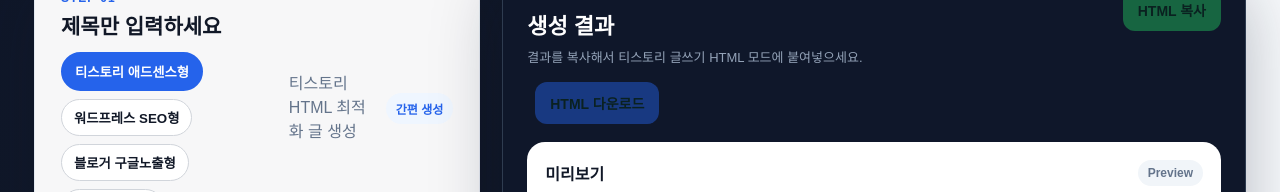
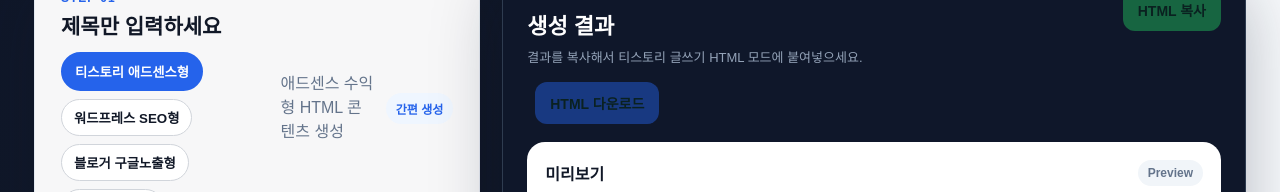
Before and after one commit to kwang-kyu/tistory-html-maker-ai, a React (Vite) app: page / in a window 1280 px wide. Shown: the part 249-441 px from the top of the page. Built offline with nearby package versions, Linux system fonts and the light colour scheme.

Commit message:
Update platform descriptions

```diff
--- a/src/App.tsx
+++ b/src/App.tsx
@@ -353,10 +353,10 @@
 </div>
               </div>
               <p style={{ marginTop: "10px", color: "#64748b" }}>
-              {platform === "tistory" && "티스토리 HTML 최적화 글 생성"}
-              {platform === "wordpress" && "SEO 제목 + 메타설명 + 본문 생성"}
-              {platform === "blogger" && "검색설명 + 라벨 + 본문 생성"}
-              {platform === "naver" && "체류시간형 네이버 블로그 글 생성"}
+              {platform === "tistory" && "애드센스 수익형 HTML 콘텐츠 생성"}
+              {platform === "wordpress" && "SEO 최적화 제목·메타설명·본문 생성"}
+              {platform === "blogger" && "구글 검색 노출형 콘텐츠 생성"}
+              {platform === "naver" && "유입·신뢰 확보형 네이버 콘텐츠 생성"}
 </p>
               <div style={styles.miniBadge}>간편 생성</div>
             </div>
```
